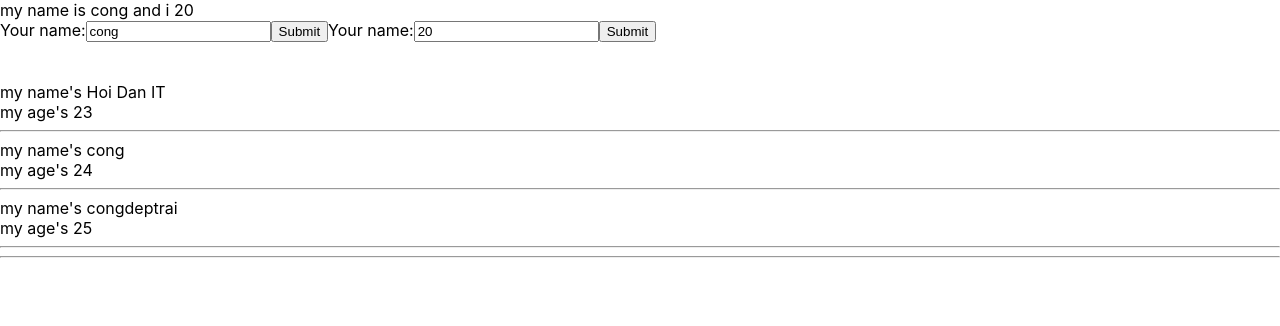
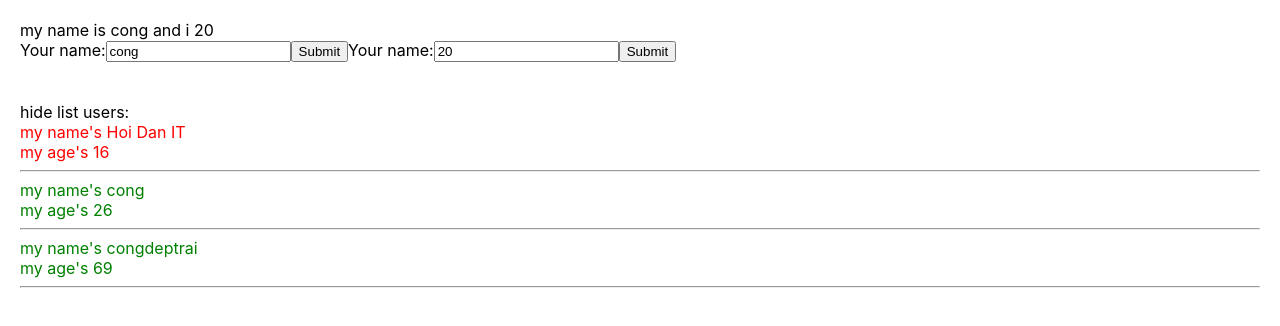
Before and after one commit to congdeptrai13/react-ultimate, a React (Create React App) app: page / in a window 1280 px wide. Shown: the top 326 px of the page. Built offline with nearby package versions, Linux system fonts and the light colour scheme.

Commit message:
video 25

```diff
--- a/src/App.css
+++ b/src/App.css
@@ -1,4 +1,13 @@
+
+.red {
+  color:red;
+}
+.green{
+  color:green;
+}
+
 body {
+  padding:20px;
   margin: 0;
   font-family: -apple-system, BlinkMacSystemFont, 'Segoe UI', 'Roboto', 'Oxygen',
     'Ubuntu', 'Cantarell', 'Fira Sans', 'Droid Sans', 'Helvetica Neue',
--- a/src/components/DisplayInfor.js
+++ b/src/components/DisplayInfor.js
@@ -1,5 +1,14 @@
 import React from "react";
 class DisplayInfor extends React.Component {
+
+  state = {
+    isShowListUser: true,
+  }
+  handleShowHide = () => {
+    this.setState({
+      isShowListUser: !this.state.isShowListUser,
+    })
+  }
   render() {
     //destructuring array/object
     const { listUsers } = this.props; //object
@@ -7,10 +16,14 @@ class DisplayInfor extends React.Component {
     //props => viết tắt properties
     return (
       <div>
+        <div>
+          <span onClick={() => { this.handleShowHide() }}>{this.state.isShowListUser ? "hide" : "show"} list users:</span>
+        </div>
+        {this.state.isShowListUser &&
+          <div>
             {listUsers.map((user) => {
-          console.log(user)
               return (
-            <div key={user.id}>
+                <div key={user.id} className={+user.age > 18 ? "green" : "red"}>
                   <div>my name's {user.name}</div>
                   <div>my age's {user.age}</div>
                   <hr />
@@ -19,6 +32,9 @@ class DisplayInfor extends React.Component {
             })}
 
           </div>
+        }
+      </div>
+
     )
   }
 }
--- a/src/components/MyComponent.js
+++ b/src/components/MyComponent.js
@@ -7,9 +7,9 @@ import UserInfor from "./UserInfor";
 class MyComponent extends React.Component {
   state = {
     listUsers: [
-      { id: 1, name: "Hoi Dan IT", age: "23" },
-      { id: 2, name: "cong", age: "24" },
-      { id: 3, name: "congdeptrai", age: "25" },
+      { id: 1, name: "Hoi Dan IT", age: "16" },
+      { id: 2, name: "cong", age: "26" },
+      { id: 3, name: "congdeptrai", age: "69" },
     ]
   }
   //JSX
@@ -21,7 +21,6 @@ class MyComponent extends React.Component {
         <br /><br />
 
         <DisplayInfor listUsers={this.state.listUsers} />
-        <hr />
       </div >
     );
   }
--- a/src/index.js
+++ b/src/index.js
@@ -8,9 +8,9 @@ import store from './redux/store';
 const root = ReactDOM.createRoot(document.getElementById('root'));
 root.render(
   <Provider store={store}>
-    <React.StrictMode>
-      <App />
-    </React.StrictMode>
+    {/* <React.StrictMode> */}
+    <App />
+    {/* </React.StrictMode> */}
   </Provider>
 );
 
```
Lines whose indentation alone changed are shown as unchanged.
